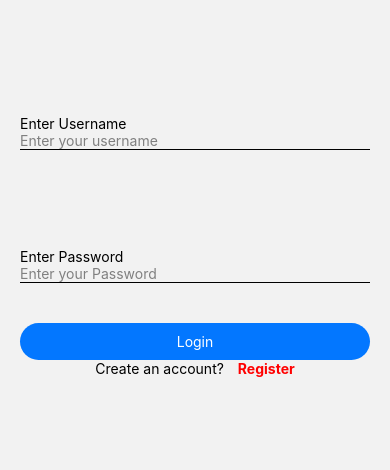
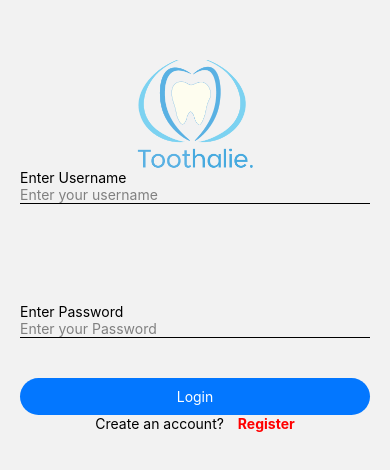
Before and after one commit to cl1ntdev/Estrellanes, a React Native app: screen / in a window 390 px wide. Shown: the part 176-646 px from the top of the page. Built offline with nearby package versions, Linux system fonts and the light colour scheme.

Commit message:
feat: app logo

```diff
--- a/src/screens/auth/Login.js
+++ b/src/screens/auth/Login.js
@@ -1,8 +1,9 @@
 import React, { useState } from 'react';
-import { Text, View, TouchableOpacity, Alert } from 'react-native';
+import { Text, View, TouchableOpacity, Alert, Image } from 'react-native';
 import CustomeTextInput from '../../components/CustomTextInput';
 import { useNavigation } from '@react-navigation/native';
 import { ROUTES } from '../../utils';
+import { IMG } from '../../utils';
 import CustomButton from '../../components/CustomButton';
 
 export default function Login() {
@@ -20,6 +21,15 @@ export default function Login() {
         height: '100%',
       }}
     >
+
+      <Image
+        source={IMG.LOGO}
+        style={{
+          width: '30%',
+          height: '13%',
+          margin: '20',
+        }}
+      />
       <View
         style={{
           alignItems: 'center',
--- a/src/utils/images.js
+++ b/src/utils/images.js
@@ -1,3 +1,5 @@
+import logo from '../assets/logo.png'
+
 export default {
-  LOGO: "https://www.google.com/url?sa=t&source=web&rct=j&url=https%3A%2F%2Fwww.vecteezy.com%2Ffree-photos%2Fimage&ved=0CBYQjRxqFwoTCMikoIyyy5IDFQAAAAAdAAAAABAH&opi=89978449"
+  LOGO: logo
 }
```
Also changed, not shown: src/assets/logo.png (added).
